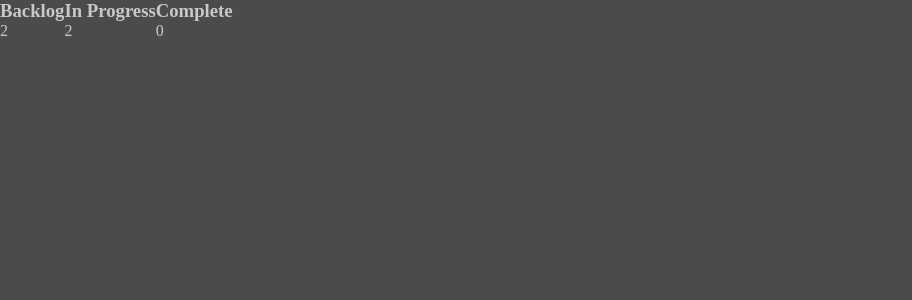
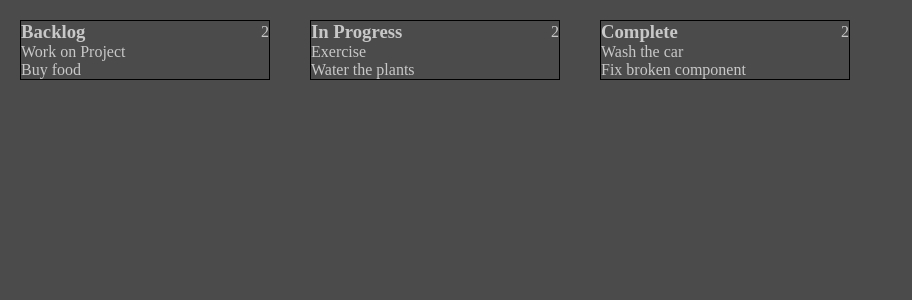
Before and after one commit to johnobriendev/kanbanReact, a React (Vite) app: page / in a window 1280 px wide. Shown: the top 300 px of the page, without its empty margins (0-912 px from the left). Built offline with nearby package versions, Linux system fonts and the light colour scheme.

Commit message:
fix rendering of cards by adding return in front of card

```diff
--- a/src/components/Board.jsx
+++ b/src/components/Board.jsx
@@ -20,7 +20,7 @@ function Board(){
            />
            <List
             title="Complete"
-            list="Complete"
+            list="complete"
             cards={cards}
             setCards={setCards}
            />
--- a/src/components/Card.jsx
+++ b/src/components/Card.jsx
@@ -1,7 +1,9 @@
-function Card(){
+function Card({title, id, list}){
     return(
-        <div className="card"></div>
+        <div className="card">
+            <p>{title}</p>
+        </div>
     )
 }
 
-export default Card
+export default Card;
--- a/src/components/List.jsx
+++ b/src/components/List.jsx
@@ -4,7 +4,7 @@ import Card from "./Card";
 
 function List({title, list, cards, setCards}){
     const [active, setActive] = useState(false);
-    const filteredCards = cards.filter((card) => card.list === list);
+    const filteredCards = cards.filter((c) => c.list === list);
     return(
         <div className="list-container">
             <div className="list-title-container">
@@ -13,7 +13,7 @@ function List({title, list, cards, setCards}){
             </div>
             <div className={`cards-container ${active ? "list-active" : "list-inactive"}`}>
                 {filteredCards.map((c) =>{
-                    <Card  key={c.id}{...c}/>;
+                   return <Card  key={c.id}{...c}/>;
                 })}
 
             </div>
--- a/src/components/styles/Board.css
+++ b/src/components/styles/Board.css
@@ -1,3 +1,5 @@
 .board{
     display: flex;
+    gap: 40px;
+    padding:20px;
 }
--- a/src/components/styles/List.css
+++ b/src/components/styles/List.css
@@ -0,0 +1,17 @@
+.list-container{
+    border: solid black 1px;
+    width: 250px;
+    flex-shrink: 0;
+}
+.list-title-container{
+    display: flex;
+    justify-content: space-between;
+    align-items: center;
+}
+.cards-container{
+    width:100%;
+    height: auto;
+}
+.list-active{
+    background-color: rgb(120, 120, 120)
+}
```
